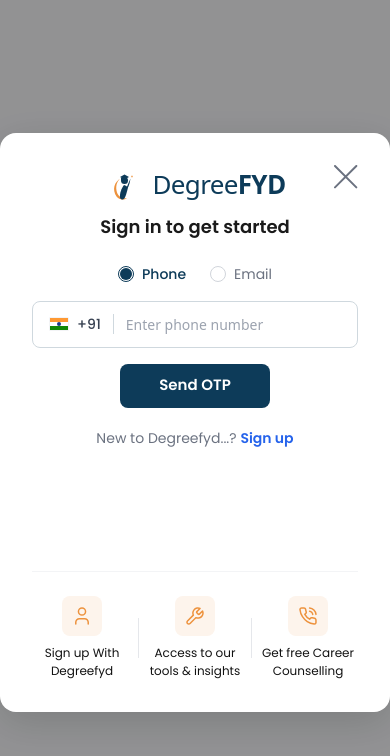
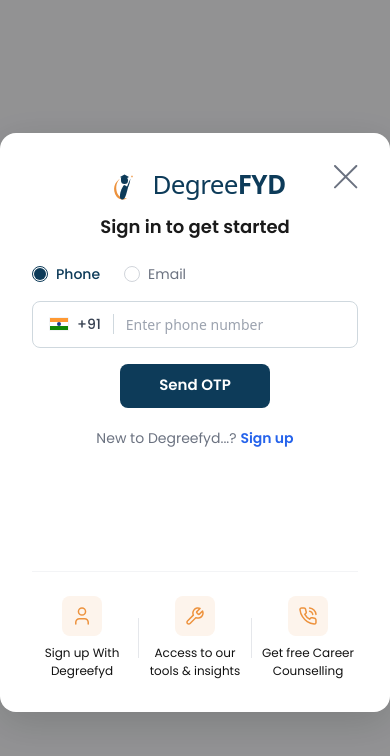
Before and after one commit to aditya27you/login_dyf, a React (Vite) app: page / in a window 390 px wide. Shown: the top 756 px of the page. Built offline with nearby package versions, Linux system fonts and the light colour scheme.

Commit message:
style: Left-align Phone and Email toggle options above the input field

```diff
--- a/src/LoginModal.jsx
+++ b/src/LoginModal.jsx
@@ -50,7 +50,7 @@
             Sign in to get started
           </h2>
 
-          <div className="flex justify-center items-center gap-[24px] mb-[16px]">
+          <div className="flex justify-start items-center gap-[24px] mb-[16px]">
             <label className="flex items-center gap-2 cursor-pointer select-none">
               <input
                 type="radio"
@@ -160,7 +160,7 @@
           <div className="w-[1px] h-[40px] bg-gray-200 self-center"></div>
 
           <div className="flex flex-col items-center text-center max-w-[100px] flex-1">
-            <div className="flex w-[40px] h-[40px] p-[8px] items-center justify-center gap-[10px] rounded-[8px] bg-[#FDF4EC] mb-2 flex-shrink-0">
+            <div className="flex p-[8px] w-[40px] h-[40px] items-center justify-center gap-[10px] rounded-[8px] bg-[#FDF4EC] mb-2 flex-shrink-0">
               <svg width="24" height="24" viewBox="0 0 32 32" fill="none" xmlns="http://www.w3.org/2000/svg">
                 <path d="M18.1068 5.33887C20.2877 5.56867 22.3248 6.53596 23.8813 8.08079C25.4378 9.62561 26.4204 11.6554 26.6666 13.8345M18.1068 9.6188C19.1591 9.82631 20.1248 10.3454 20.8784 11.1086C21.6321 11.8718 22.139 12.8439 22.3332 13.8987M26.6133 21.3031V24.5131C26.6145 24.8111 26.5535 25.106 26.4341 25.3791C26.3121 25.6521 26.1396 25.8972 25.92 26.0987C25.7004 26.3001 25.4412 26.4535 25.1589 26.549C24.8766 26.6444 24.5775 26.6799 24.2807 26.6531C20.9882 26.2953 17.8255 25.1702 15.0468 23.3682C12.4615 21.7254 10.2696 19.5336 8.62685 16.9483C6.81855 14.1569 5.69321 10.9789 5.342 7.67154C5.31526 7.37565 5.35042 7.07744 5.44525 6.79589C5.54008 6.51434 5.69249 6.25561 5.89279 6.0362C6.09309 5.81678 6.33687 5.64147 6.60864 5.52143C6.8804 5.40139 7.17418 5.33925 7.47127 5.33897H10.6812C11.2005 5.33386 11.7039 5.51774 12.0976 5.85634C12.4913 6.19494 12.7485 6.66516 12.8212 7.17934C12.9567 8.2066 13.2079 9.21523 13.5702 10.186C13.7141 10.569 13.7453 10.9852 13.66 11.3853C13.5746 11.7855 13.3764 12.1527 13.0887 12.4437L11.7298 13.8025C13.253 16.4813 15.471 18.6993 18.1497 20.2225L19.5086 18.8636C19.7995 18.5759 20.1668 18.3776 20.5669 18.2923C20.9671 18.207 21.3833 18.2381 21.7663 18.3821C22.737 18.7443 23.7457 18.9956 24.7729 19.1311C25.2927 19.2044 25.7674 19.4662 26.1067 19.8667C26.446 20.2672 26.6263 20.7784 26.6133 21.3031Z" stroke="#ED923D" strokeWidth="2" strokeLinecap="round" strokeLinejoin="round"/>
               </svg>
```
